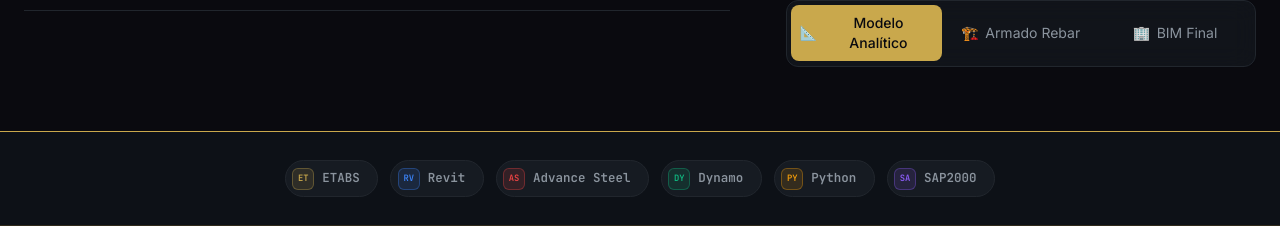
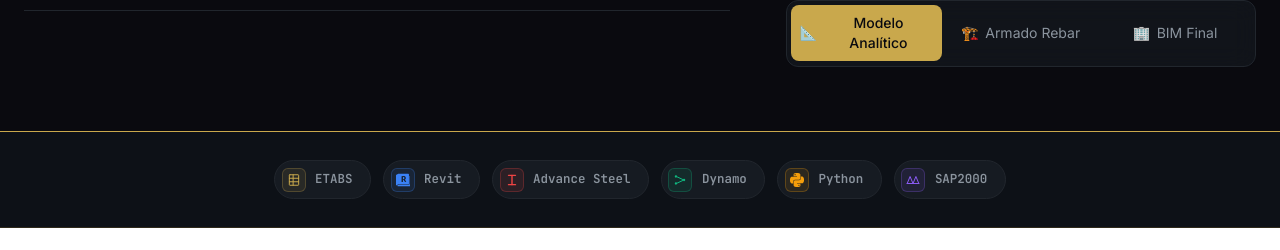
Before and after one commit to acarodarwin8-create/dc-titanium-web, a Next.js app: page / in a window 1280 px wide. Shown: the part 1058-1308 px from the top of the page. Built offline with nearby package versions, Linux system fonts and the light colour scheme.

Commit message:
feat: reemplaza badges de letra por iconos reales/profesionales de software (Revit y Python oficiales, resto disenados a medida)

```diff
--- a/src/components/Hero.tsx
+++ b/src/components/Hero.tsx
@@ -6,6 +6,7 @@
 import { HERO_NORMATIVAS as NORMATIVAS, HERO_METRICAS as METRICAS, HERO_SOFTWARE_STACK as SOFTWARE, HERO_CAPAS as CAPAS } from "@/content/empresa";
 import { CURSO_MAS_POPULAR } from "@/content/cursos";
 import { programas } from "@/content/programas";
+import { SOFTWARE_ICONOS } from "./SoftwareIcons";
 
 const BuildingCanvas3D = dynamic(() => import("./BuildingCanvas3D"), {
   ssr: false,
@@ -15,17 +16,6 @@
     </div>
   ),
 });
-
-// Colores de acento por software, reutilizando los mismos tonos que ya usan
-// las tarjetas de cursos (src/content/cursos.ts) para consistencia visual.
-const SOFTWARE_ICONO: Record<string, { letra: string; color: string }> = {
-  ETABS: { letra: "ET", color: "#C9A84C" },
-  Revit: { letra: "RV", color: "#3B82F6" },
-  "Advance Steel": { letra: "AS", color: "#EF4444" },
-  Dynamo: { letra: "DY", color: "#10B981" },
-  Python: { letra: "PY", color: "#F59E0B" },
-  SAP2000: { letra: "SA", color: "#8B5CF6" },
-};
 
 type Slide = { tipo: "imagen" } | { tipo: "texto"; eyebrow: string; titulo: string; sub: string };
 
@@ -206,31 +196,29 @@
       <div style={{ background: "#0D1117", borderTop: "1px solid #C9A84C" }}>
         <div className="max-w-7xl mx-auto" style={{ padding: "1.75rem 1.5rem", display: "flex", flexWrap: "wrap", gap: "0.75rem", justifyContent: "center" }}>
           {SOFTWARE.map((s) => {
-            const icono = SOFTWARE_ICONO[s];
+            const icono = SOFTWARE_ICONOS[s];
             return (
               <span
                 key={s}
                 className="bg-[#161B22] border border-[#21262D] text-[#8B949E] hover:border-[#C9A84C]/50 hover:text-[#C9A84C]"
-                style={{ display: "inline-flex", alignItems: "center", gap: "0.5rem", padding: "0.4rem 1.1rem 0.4rem 0.4rem", borderRadius: "999px", fontSize: "0.78rem", fontWeight: 600, fontFamily: "JetBrains Mono,monospace", transition: "all 0.2s" }}
+                style={{ display: "inline-flex", alignItems: "center", gap: "0.6rem", padding: "0.4rem 1.1rem 0.4rem 0.4rem", borderRadius: "999px", fontSize: "0.78rem", fontWeight: 600, fontFamily: "JetBrains Mono,monospace", transition: "all 0.2s" }}
               >
                 {icono && (
                   <span
                     style={{
-                      width: "22px",
-                      height: "22px",
+                      width: "24px",
+                      height: "24px",
                       borderRadius: "6px",
-                      background: icono.color + "22",
-                      border: "1px solid " + icono.color + "55",
+                      background: icono.color + "1a",
+                      border: "1px solid " + icono.color + "40",
                       color: icono.color,
-                      fontSize: "0.55rem",
-                      fontWeight: 800,
                       display: "flex",
                       alignItems: "center",
                       justifyContent: "center",
                       flexShrink: 0,
                     }}
                   >
-                    {icono.letra}
+                    <icono.Icono width={14} height={14} />
                   </span>
                 )}
                 {s}
--- /dev/null
+++ b/src/components/SoftwareIcons.tsx
@@ -0,0 +1,80 @@
+// Iconos del stack de software mostrado en el Hero.
+//
+// Revit y Python usan el trazado oficial de Simple Icons (CC0, pensado
+// explícitamente para identificar compatibilidad con la marca/producto:
+// https://github.com/simple-icons/simple-icons).
+//
+// ETABS, SAP2000, Advance Steel y Dynamo no tienen un icono de marca de uso
+// libre disponible, así que se diseñaron glifos propios que representan el
+// paradigma real de cada herramienta (modelo de edificio, análisis de
+// cerchas, perfil de acero I, programación visual por nodos) en vez de
+// copiar un logo con derechos reservados.
+
+import type { SVGProps } from "react";
+
+function IconoRevit(props: SVGProps<SVGSVGElement>) {
+  return (
+    <svg viewBox="0 0 24 24" fill="currentColor" {...props}>
+      <path d="M24 22.665H2.994c-.519 0-.838-.293-.835-.723.001.042.002-.148.003-.463.142-.083.283-.165.427-.247l.078-.045.07-.058.015-.013.127-.078 1.294-.804h1.134c3.35 0 11.817 0 16.548.007.159 0 .631 0 1.002-.371.371-.372.37-.853.37-1.011-.008-2.057-.001-4.109.005-6.16.008-2.39.016-4.86 0-7.298v-.063l.61-.007c.169-.003.143.197.143.296.014 5.68-.02 11.36.015 17.038zM14.326 8.982c.006-.281.006-.56.006-.859-.009-.5-.395-1.055-.916-1.055-.435 0-.919.006-1.432.006v3.01h1.432c.52 0 .9-.584.91-1.102zM3.887 19.234 3.853 1.363l.007-.025.026-.003h17.313c.51.232.943.56 1.033 1.16.023 1.052 0 1.896 0 2.854.001.023-.002.036 0 .059.03 4.489-.022 8.963-.005 13.453 0 .285-.072.38-.37.38-5.99-.008-17.97-.007-17.97-.007zm5.624-3.971h2.395l.057-.051v-3.5c.316.001.57-.005.787-.005.075 0 .348.075.449.286.36.757.692 1.531 1.125 2.25.583.967 1.704 1.204 2.469 1.204.528 0 .528-.024.528-.245 0-.423-.006-.935-.006-1.374-.403-.039-.734-.163-.929-.541-.362-.705-.74-1.401-1.119-2.114.248-.072.218-.057.302-.092.859-.357 1.139-.951 1.213-1.71.05-.503.059-1.144.025-1.395-.112-.833-.378-1.454-1.036-1.932-.773-.562-1.678-.657-2.582-.687a62.395 62.395 0 0 0-3.678.012v9.894zm-5.658-13.9C1.631 2.64.98 3.087.223 3.513.025 3.622 0 3.895 0 4.1l.02 17.45c.575-.357 3.293-1.96 3.867-2.316L3.853 1.363z" />
+    </svg>
+  );
+}
+
+function IconoPython(props: SVGProps<SVGSVGElement>) {
+  return (
+    <svg viewBox="0 0 24 24" fill="currentColor" {...props}>
+      <path d="M14.25.18l.9.2.73.26.59.3.45.32.34.34.25.34.16.33.1.3.04.26.02.2-.01.13V8.5l-.05.63-.13.55-.21.46-.26.38-.3.31-.33.25-.35.19-.35.14-.33.1-.3.07-.26.04-.21.02H8.77l-.69.05-.59.14-.5.22-.41.27-.33.32-.27.35-.2.36-.15.37-.1.35-.07.32-.04.27-.02.21v3.06H3.17l-.21-.03-.28-.07-.32-.12-.35-.18-.36-.26-.36-.36-.35-.46-.32-.59-.28-.73-.21-.88-.14-1.05-.05-1.23.06-1.22.16-1.04.24-.87.32-.71.36-.57.4-.44.42-.33.42-.24.4-.16.36-.1.32-.05.24-.01h.16l.06.01h8.16v-.83H6.18l-.01-2.75-.02-.37.05-.34.11-.31.17-.28.25-.26.31-.23.38-.2.44-.18.51-.15.58-.12.64-.1.71-.06.77-.04.84-.02 1.27.05zm-6.3 1.98l-.23.33-.08.41.08.41.23.34.33.22.41.09.41-.09.33-.22.23-.34.08-.41-.08-.41-.23-.33-.33-.22-.41-.09-.41.09zm13.09 3.95l.28.06.32.12.35.18.36.27.36.35.35.47.32.59.28.73.21.88.14 1.04.05 1.23-.06 1.23-.16 1.04-.24.86-.32.71-.36.57-.4.45-.42.33-.42.24-.4.16-.36.09-.32.05-.24.02-.16-.01h-8.22v.82h5.84l.01 2.76.02.36-.05.34-.11.31-.17.29-.25.25-.31.24-.38.2-.44.17-.51.15-.58.13-.64.09-.71.07-.77.04-.84.01-1.27-.04-1.07-.14-.9-.2-.73-.25-.59-.3-.45-.33-.34-.34-.25-.34-.16-.33-.1-.3-.04-.25-.02-.2.01-.13v-5.34l.05-.64.13-.54.21-.46.26-.38.3-.32.33-.24.35-.2.35-.14.33-.1.3-.06.26-.04.21-.02.13-.01h5.84l.69-.05.59-.14.5-.21.41-.28.33-.32.27-.35.2-.36.15-.36.1-.35.07-.32.04-.28.02-.21V6.07h2.09l.14.01zm-6.47 14.25l-.23.33-.08.41.08.41.23.33.33.23.41.08.41-.08.33-.23.23-.33.08-.41-.08-.41-.23-.33-.33-.23-.41-.08-.41.08z" />
+    </svg>
+  );
+}
+
+function IconoETABS(props: SVGProps<SVGSVGElement>) {
+  return (
+    <svg viewBox="0 0 24 24" fill="none" stroke="currentColor" strokeWidth="1.7" strokeLinecap="round" strokeLinejoin="round" {...props}>
+      <rect x="4" y="3" width="16" height="18" rx="1" />
+      <line x1="4" y1="9" x2="20" y2="9" />
+      <line x1="4" y1="15" x2="20" y2="15" />
+      <line x1="10.5" y1="3" x2="10.5" y2="21" />
+    </svg>
+  );
+}
+
+function IconoSAP2000(props: SVGProps<SVGSVGElement>) {
+  return (
+    <svg viewBox="0 0 24 24" fill="none" stroke="currentColor" strokeWidth="1.7" strokeLinecap="round" strokeLinejoin="round" {...props}>
+      <path d="M2 18h20" />
+      <path d="M2 18 7 6l5 12 5-12 5 12" />
+    </svg>
+  );
+}
+
+function IconoAdvanceSteel(props: SVGProps<SVGSVGElement>) {
+  return (
+    <svg viewBox="0 0 24 24" fill="none" stroke="currentColor" strokeWidth="2.4" strokeLinecap="round" {...props}>
+      <line x1="6" y1="4" x2="18" y2="4" />
+      <line x1="12" y1="4" x2="12" y2="20" />
+      <line x1="6" y1="20" x2="18" y2="20" />
+    </svg>
+  );
+}
+
+function IconoDynamo(props: SVGProps<SVGSVGElement>) {
+  return (
+    <svg viewBox="0 0 24 24" fill="none" stroke="currentColor" strokeWidth="1.7" strokeLinecap="round" {...props}>
+      <circle cx="5" cy="6" r="2" fill="currentColor" stroke="none" />
+      <circle cx="5" cy="18" r="2" fill="currentColor" stroke="none" />
+      <circle cx="19" cy="12" r="2" fill="currentColor" stroke="none" />
+      <line x1="7" y1="6.6" x2="17" y2="11.3" />
+      <line x1="7" y1="17.4" x2="17" y2="12.7" />
+    </svg>
+  );
+}
+
+export const SOFTWARE_ICONOS: Record<string, { Icono: (p: SVGProps<SVGSVGElement>) => React.JSX.Element; color: string }> = {
+  ETABS: { Icono: IconoETABS, color: "#C9A84C" },
+  Revit: { Icono: IconoRevit, color: "#3B82F6" },
+  "Advance Steel": { Icono: IconoAdvanceSteel, color: "#EF4444" },
+  Dynamo: { Icono: IconoDynamo, color: "#10B981" },
+  Python: { Icono: IconoPython, color: "#F59E0B" },
+  SAP2000: { Icono: IconoSAP2000, color: "#8B5CF6" },
+};
```
